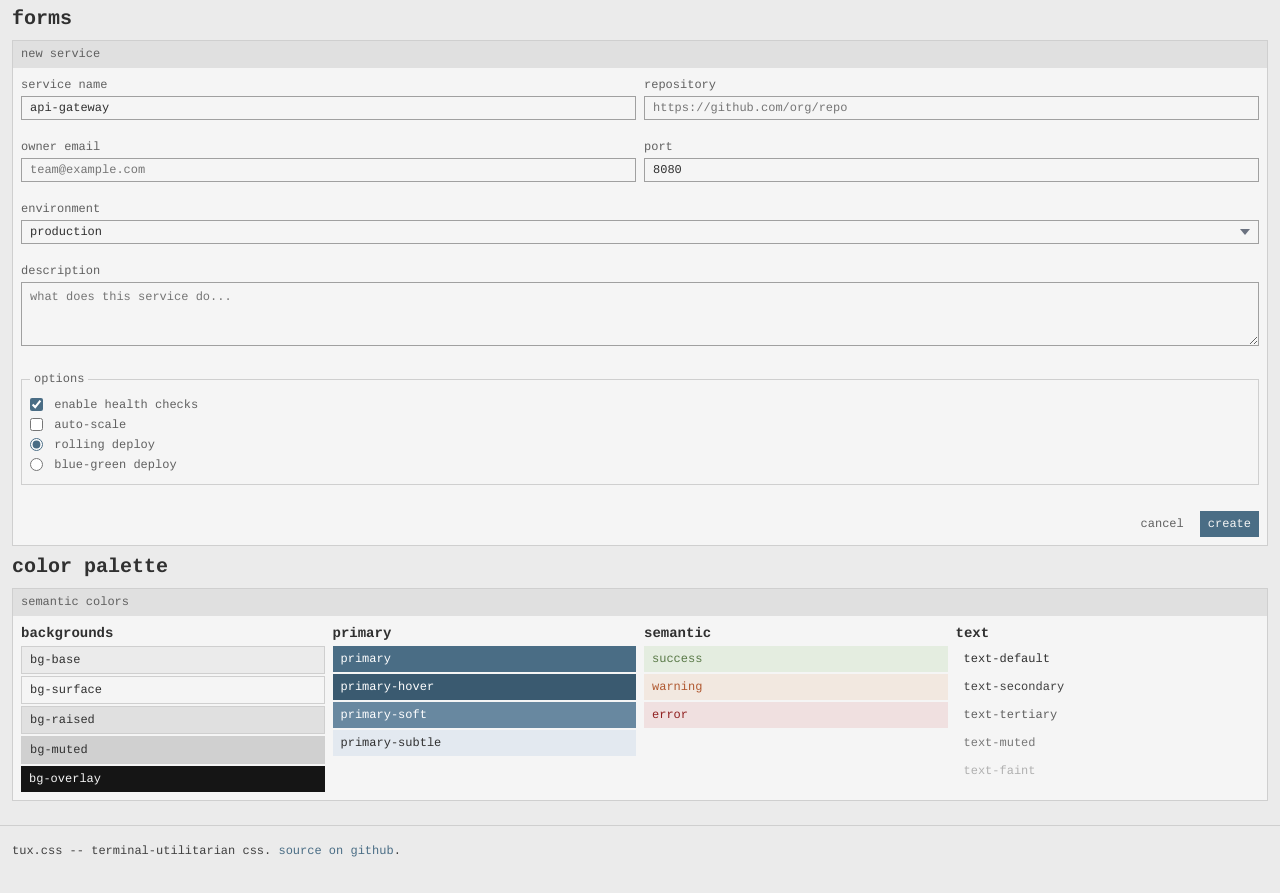
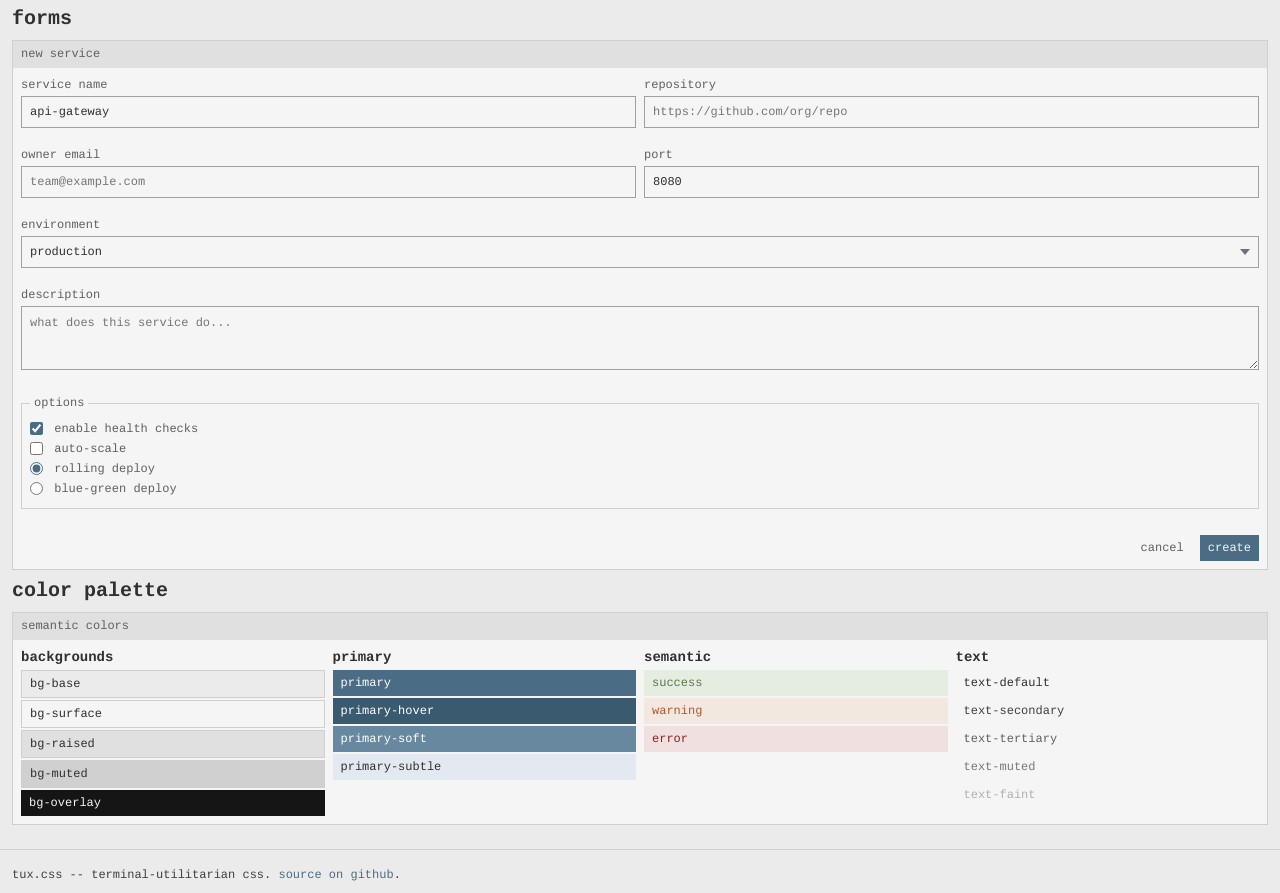
Before and after one commit to elee1766/tuxcss, a website: page index.html in a window 1280 px wide. Shown: the part 4447-5340 px from the top of the page. Drawn offline with Linux system fonts and the light colour scheme.

Commit message:
fix: taller form inputs (0.375rem vertical padding + explicit line-height)

```diff
--- a/tux.css
+++ b/tux.css
@@ -264,7 +264,7 @@ textarea,
 select {
   font-family: var(--tux-font);
   font-size: var(--tux-text-xs);
-  padding: 0.25rem 0.5rem;
+  padding: 0.375rem 0.5rem;
   border: 1px solid var(--tux-border-strong);
   border-radius: 0;
   background: var(--tux-bg-surface);
@@ -272,6 +272,7 @@ select {
   width: 100%;
   outline: none;
   appearance: none;
+  line-height: 1.5;
 }
 
 :is(input, textarea, select):focus {
```
Also changed, not shown: tux.min.css.
